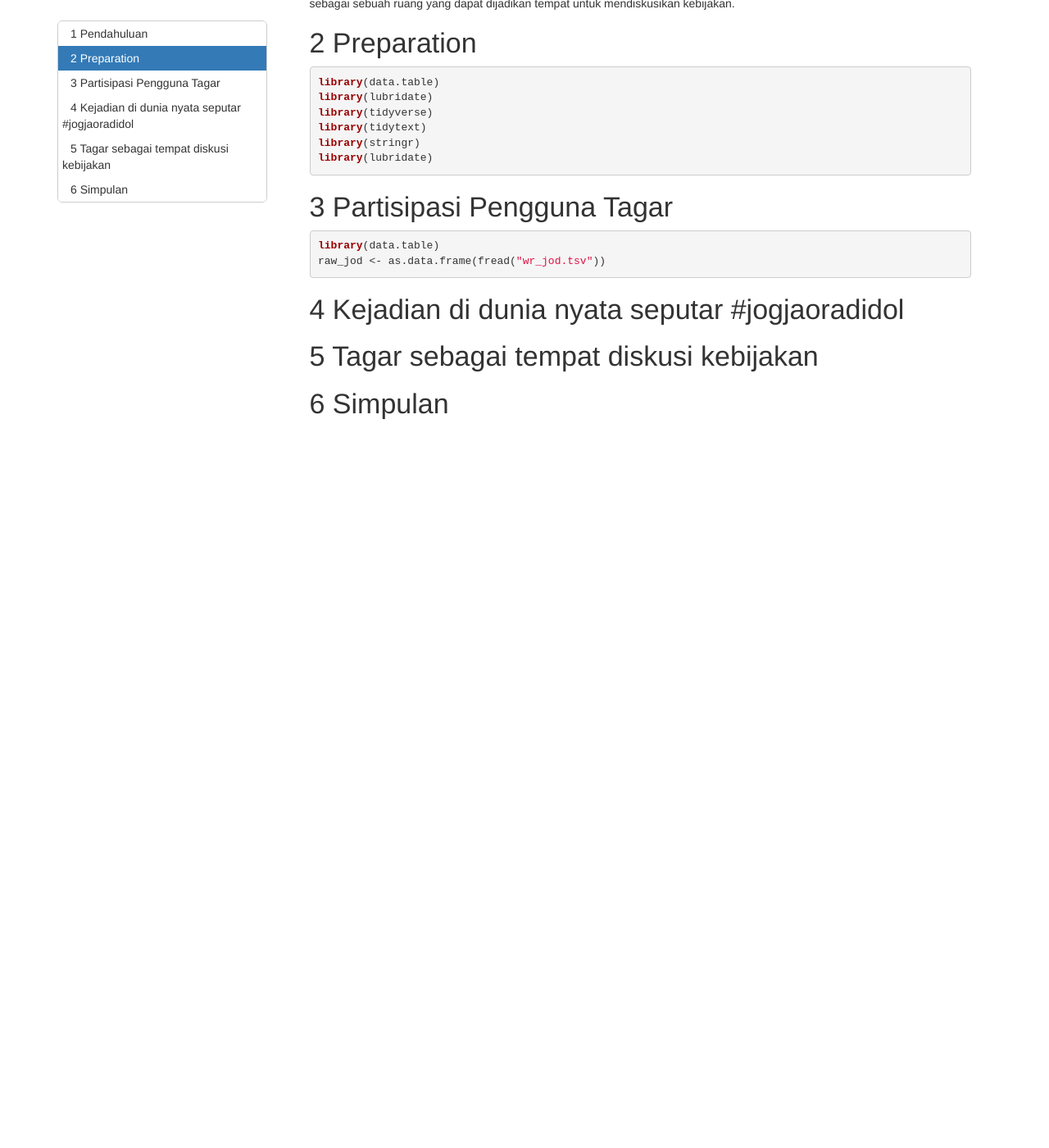
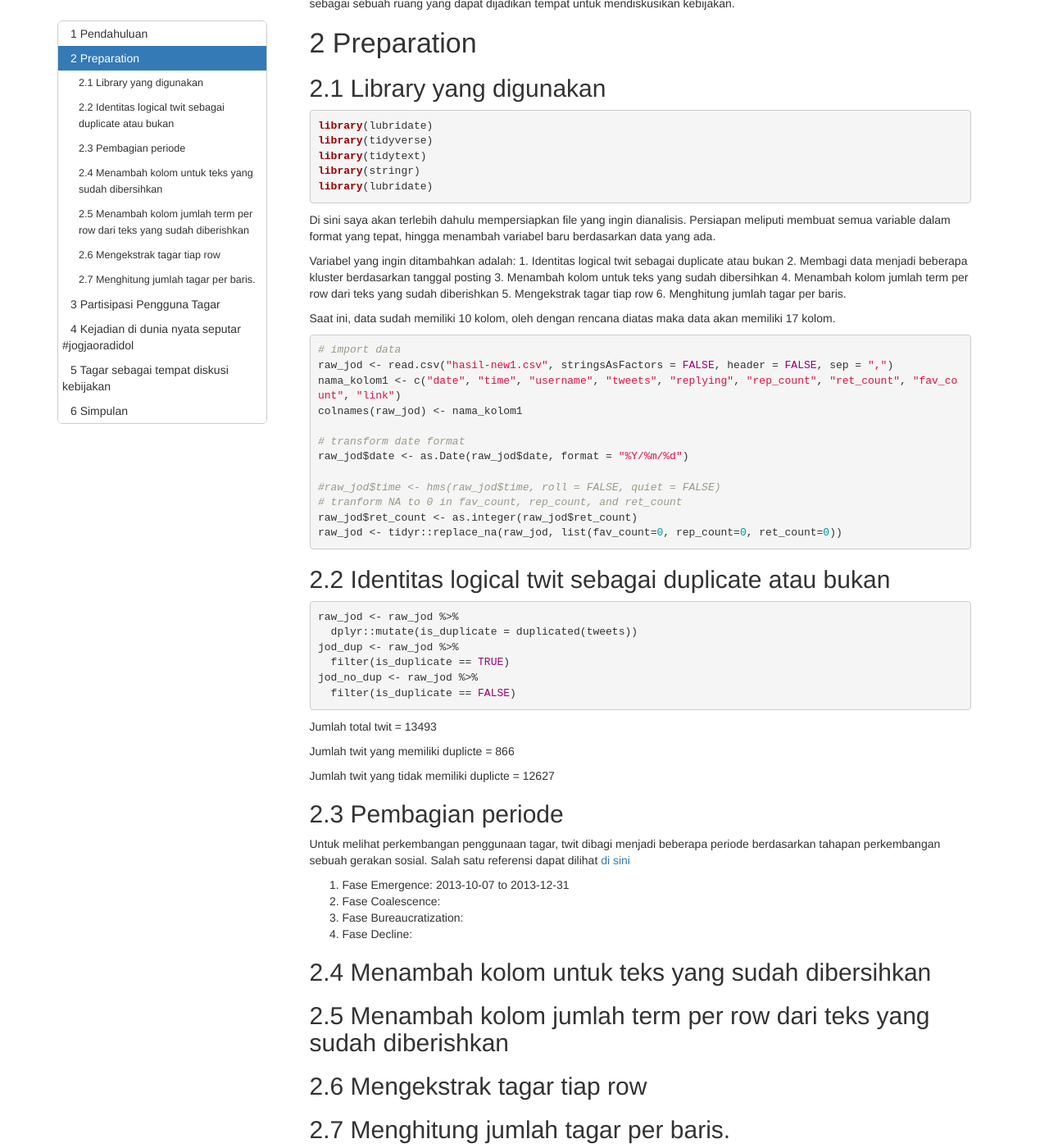
Before and after one commit to eppofahmi/eppofahmi.github.io, a Jekyll site: the page mythesis-notes/structural-dimension/index.html, which Jekyll copies as it is, in a window 1280 px wide and 1400 px high, scrolled down 460 px. Shown: the whole window at 82% size. Built offline with Jekyll 4.4.1, drawn with Linux system fonts in a browser that asks for light colours; before the commit the page ends 1834 px from its top, so only the background shows below that.

Commit message:
perlu menambahkan periode

```diff
--- a/mythesis-notes/structural-dimension/index.html
+++ b/mythesis-notes/structural-dimension/index.html
@@ -234,17 +234,66 @@ div.tocify {
 </div>
 <div id="preparation" class="section level1">
 <h1><span class="header-section-number">2</span> Preparation</h1>
-<pre class="r"><code>library(data.table)
-library(lubridate)
+<div id="library-yang-digunakan" class="section level2">
+<h2><span class="header-section-number">2.1</span> Library yang digunakan</h2>
+<pre class="r"><code>library(lubridate)
 library(tidyverse)
 library(tidytext)
 library(stringr)
 library(lubridate)</code></pre>
+<p>Di sini saya akan terlebih dahulu mempersiapkan file yang ingin dianalisis. Persiapan meliputi membuat semua variable dalam format yang tepat, hingga menambah variabel baru berdasarkan data yang ada.</p>
+<p>Variabel yang ingin ditambahkan adalah: 1. Identitas logical twit sebagai duplicate atau bukan 2. Membagi data menjadi beberapa kluster berdasarkan tanggal posting 3. Menambah kolom untuk teks yang sudah dibersihkan 4. Menambah kolom jumlah term per row dari teks yang sudah diberishkan 5. Mengekstrak tagar tiap row 6. Menghitung jumlah tagar per baris.</p>
+<p>Saat ini, data sudah memiliki 10 kolom, oleh dengan rencana diatas maka data akan memiliki 17 kolom.</p>
+<pre class="r"><code># import data
+raw_jod &lt;- read.csv(&quot;hasil-new1.csv&quot;, stringsAsFactors = FALSE, header = FALSE, sep = &quot;,&quot;)
+nama_kolom1 &lt;- c(&quot;date&quot;, &quot;time&quot;, &quot;username&quot;, &quot;tweets&quot;, &quot;replying&quot;, &quot;rep_count&quot;, &quot;ret_count&quot;, &quot;fav_count&quot;, &quot;link&quot;)
+colnames(raw_jod) &lt;- nama_kolom1
+
+# transform date format
+raw_jod$date &lt;- as.Date(raw_jod$date, format = &quot;%Y/%m/%d&quot;)
+
+#raw_jod$time &lt;- hms(raw_jod$time, roll = FALSE, quiet = FALSE)
+# tranform NA to 0 in fav_count, rep_count, and ret_count
+raw_jod$ret_count &lt;- as.integer(raw_jod$ret_count)
+raw_jod &lt;- tidyr::replace_na(raw_jod, list(fav_count=0, rep_count=0, ret_count=0))</code></pre>
+</div>
+<div id="identitas-logical-twit-sebagai-duplicate-atau-bukan" class="section level2">
+<h2><span class="header-section-number">2.2</span> Identitas logical twit sebagai duplicate atau bukan</h2>
+<pre class="r"><code>raw_jod &lt;- raw_jod %&gt;%
+  dplyr::mutate(is_duplicate = duplicated(tweets))
+jod_dup &lt;- raw_jod %&gt;%
+  filter(is_duplicate == TRUE)
+jod_no_dup &lt;- raw_jod %&gt;%
+  filter(is_duplicate == FALSE)</code></pre>
+<p>Jumlah total twit = 13493</p>
+<p>Jumlah twit yang memiliki duplicte = 866</p>
+<p>Jumlah twit yang tidak memiliki duplicte = 12627</p>
+</div>
+<div id="pembagian-periode" class="section level2">
+<h2><span class="header-section-number">2.3</span> Pembagian periode</h2>
+<p>Untuk melihat perkembangan penggunaan tagar, twit dibagi menjadi beberapa periode berdasarkan tahapan perkembangan sebuah gerakan sosial. Salah satu referensi dapat dilihat <a href="https://www.ebscohost.com/uploads/imported/thisTopic-dbTopic-1248.pdf">di sini</a></p>
+<ol style="list-style-type: decimal">
+<li>Fase Emergence: 2013-10-07 to 2013-12-31</li>
+<li>Fase Coalescence:</li>
+<li>Fase Bureaucratization:</li>
+<li>Fase Decline:</li>
+</ol>
+</div>
+<div id="menambah-kolom-untuk-teks-yang-sudah-dibersihkan" class="section level2">
+<h2><span class="header-section-number">2.4</span> Menambah kolom untuk teks yang sudah dibersihkan</h2>
+</div>
+<div id="menambah-kolom-jumlah-term-per-row-dari-teks-yang-sudah-diberishkan" class="section level2">
+<h2><span class="header-section-number">2.5</span> Menambah kolom jumlah term per row dari teks yang sudah diberishkan</h2>
+</div>
+<div id="mengekstrak-tagar-tiap-row" class="section level2">
+<h2><span class="header-section-number">2.6</span> Mengekstrak tagar tiap row</h2>
+</div>
+<div id="menghitung-jumlah-tagar-per-baris." class="section level2">
+<h2><span class="header-section-number">2.7</span> Menghitung jumlah tagar per baris.</h2>
+</div>
 </div>
 <div id="partisipasi-pengguna-tagar" class="section level1">
 <h1><span class="header-section-number">3</span> Partisipasi Pengguna Tagar</h1>
-<pre class="r"><code>library(data.table)
-raw_jod &lt;- as.data.frame(fread(&quot;wr_jod.tsv&quot;))</code></pre>
 </div>
 <div id="kejadian-di-dunia-nyata-seputar-jogjaoradidol" class="section level1">
 <h1><span class="header-section-number">4</span> Kejadian di dunia nyata seputar #jogjaoradidol</h1>
```
Also changed, not shown: mythesis-notes/structural-dimension/index.Rmd (+61 -5 lines), 1 other file.
